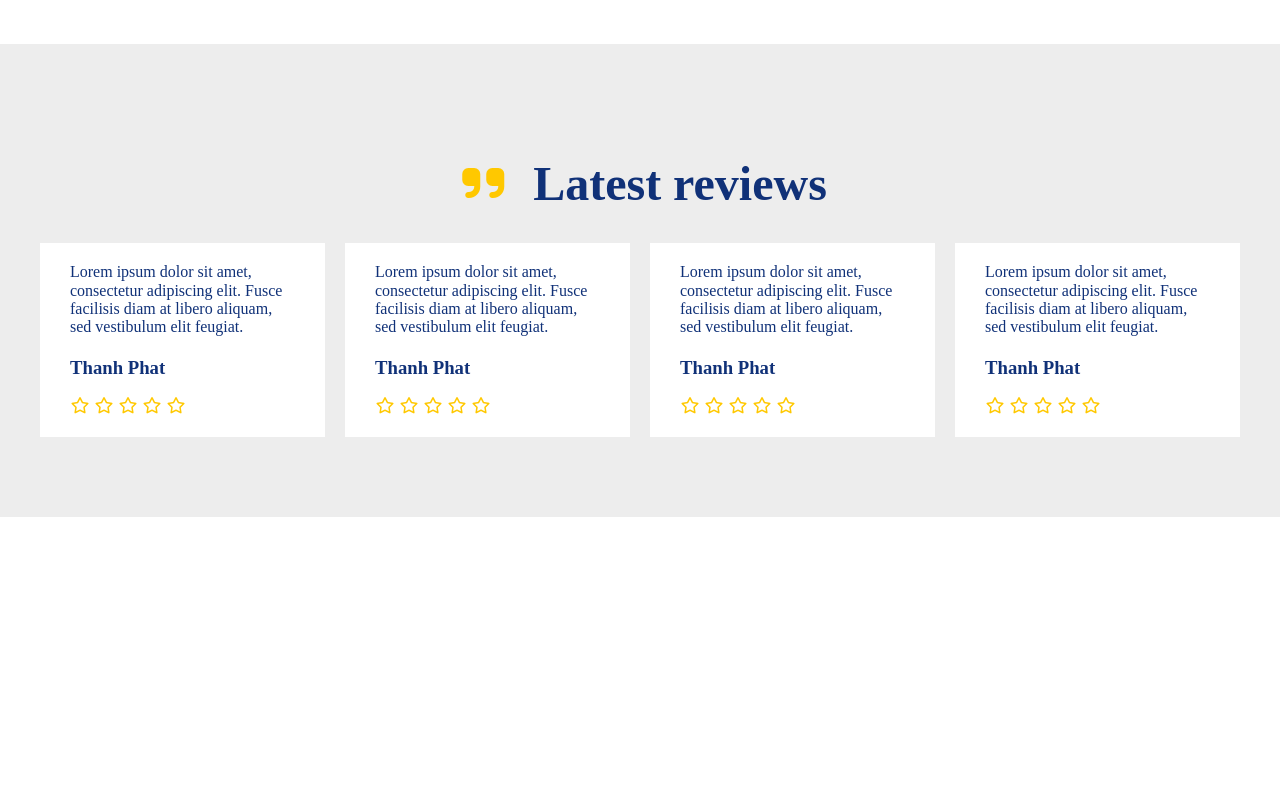
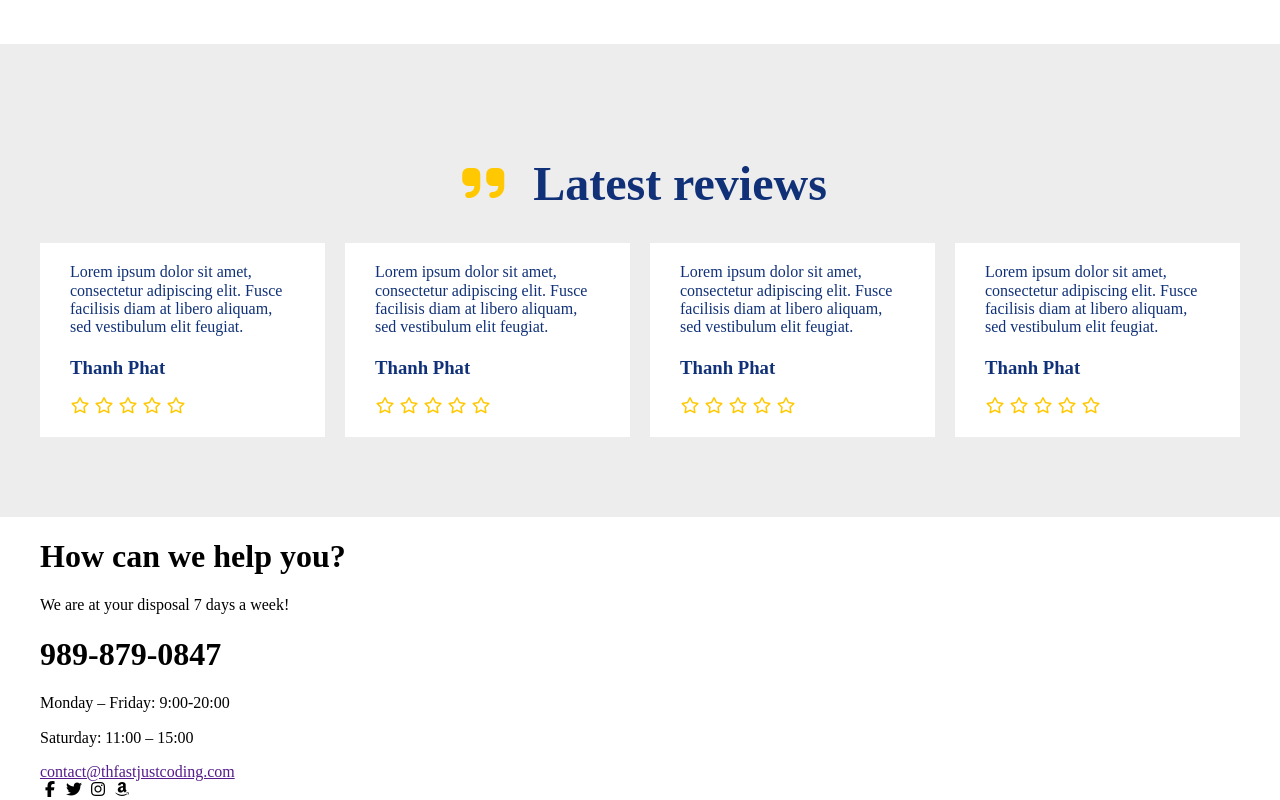
Before and after one commit to tthphat/Antivirus-Mask-Website, a plain HTML site: page index.html in a window 1280 px wide. Shown: the part 4474-5274 px from the top of the page. Before the commit the page ends 4991 px from the top, so only its background shows below. Drawn offline with Linux system fonts and the light colour scheme; a web font is replaced by a local one.

Commit message:
HTML of section ten is finished.

```diff
--- a/index.html
+++ b/index.html
@@ -396,9 +396,39 @@
             </div>
         </div>
     </div>
+    <!-- End Section nine -->
 
+    <!-- Section ten -->
+     <div class="section-ten">
+        <div class="container">
+            <div class="inner-wrap">
+                <div class="inner-content">
+                    <div class="inner-box">
+                        <h1 class="title">How can we help you?</h1>
+                        <p class="text">We are at your disposal 7 days a week!</p>
+                    </div>
+                    <div class="inner-box">
+                        <h1 class="title">989-879-0847</h1>
+                        <div class="text">
+                            <p>Monday – Friday: 9:00-20:00</p>
+                            <p>Saturday: 11:00 – 15:00</p>
+                        </div>
+                        <a href="" class="contactBtn">contact@thfastjustcoding.com</a>
+                    </div>
+                    <div class="inner-box">
+                        <i class="fa-brands fa-facebook-f"></i>
+                        <i class="fa-brands fa-twitter"></i>
+                        <i class="fa-brands fa-instagram"></i>
+                        <i class="fa-brands fa-amazon"></i>
+                    </div>
+                </div>
+                <div class="inner-map">
 
-    <!-- End Section nine -->
+                </div>
+            </div>
+        </div>
+     </div>
+    <!-- End Section ten -->
 
   </body>
 </html>
```
Also changed, not shown: Assets/css/styles.css (line endings or trailing spaces).
